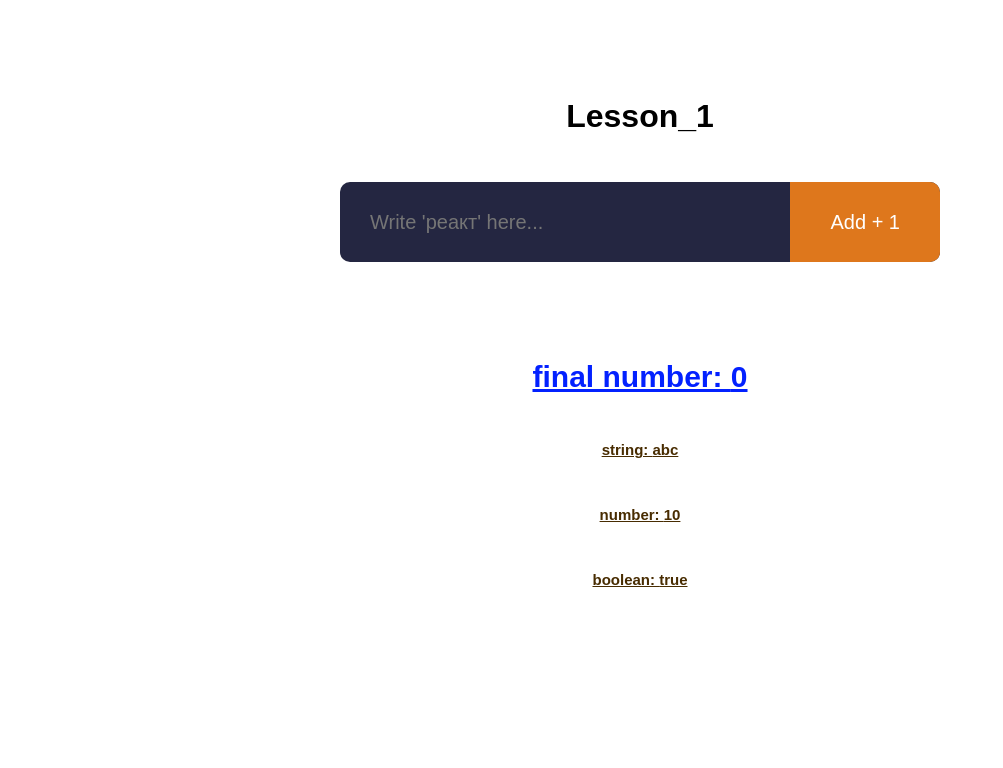
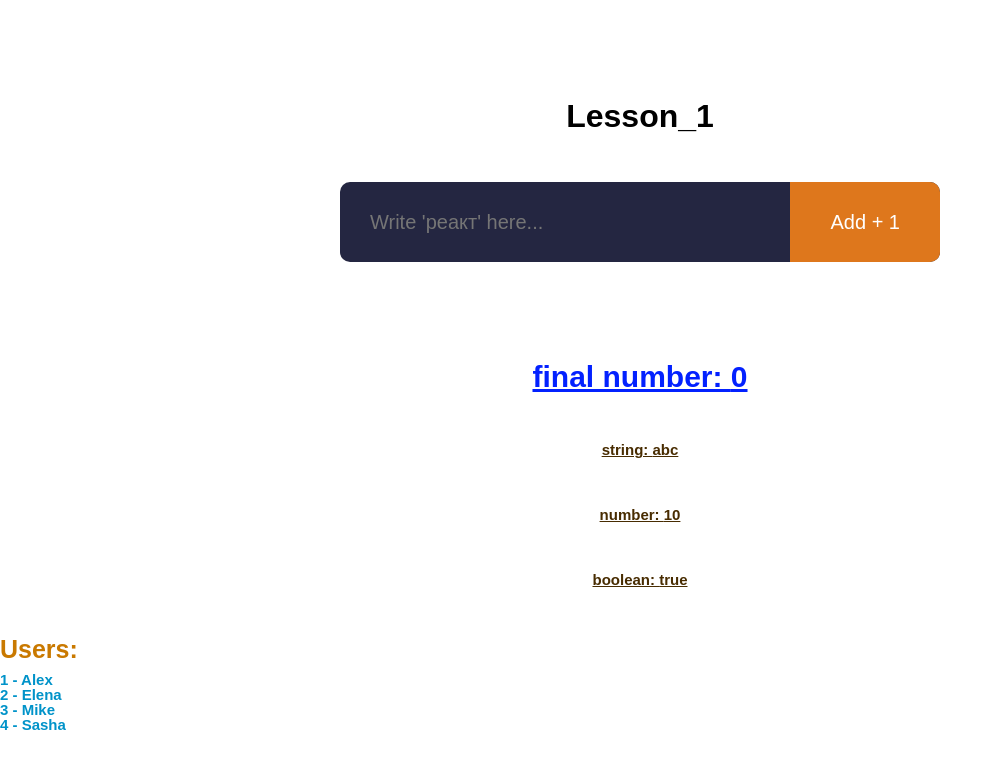
Before and after one commit to IvanovKS/React-39, a React (Create React App) app in the folder react-39/: page / in a window 1280 px wide. Shown: the top 768 px of the page, without its empty margins (0-1003 px from the left). Built offline with nearby package versions, Linux system fonts and the light colour scheme.

Commit message:
feat: add functional component with list and keys

```diff
--- a/react-39/src/App.jsx
+++ b/react-39/src/App.jsx
@@ -1,10 +1,12 @@
 import React from 'react';
 import Lesson1 from './components/Lesson1';
+import Lesson2 from './components/Lesson2';
 
 function App() {
   return (
     <React.Fragment>
       <Lesson1 />
+      <Lesson2 />
     </React.Fragment>
   );
 }
--- /dev/null
+++ b/react-39/src/components/Lesson2.css
@@ -0,0 +1,16 @@
+.users {
+  text-align:left;
+  margin: 30px auto 50px;
+  font-weight: 600;
+  font-size: 2.5rem;
+  color: rgb(201, 121, 0);
+  text-decoration: none;
+}
+
+.users-list {
+  text-align:left;
+  margin: 10px auto 10px;
+  font-weight: 600;
+  font-size: 1.5rem;
+  color: rgb(0, 147, 201);
+}
--- /dev/null
+++ b/react-39/src/components/Lesson2.jsx
@@ -0,0 +1,15 @@
+import './Lesson2.css';
+
+function Lesson2() {
+  const array = ['Alex', 'Elena', 'Mike', 'Sasha'];
+  const list = array.map((el, index) => (
+    <li key={index}>{`${index + 1} - ${el}`}</li>
+  ));
+  return (
+    <p className="users">Users:
+      <ul className="users-list">{list}</ul>
+    </p>
+  );
+}
+
+export default Lesson2
```
